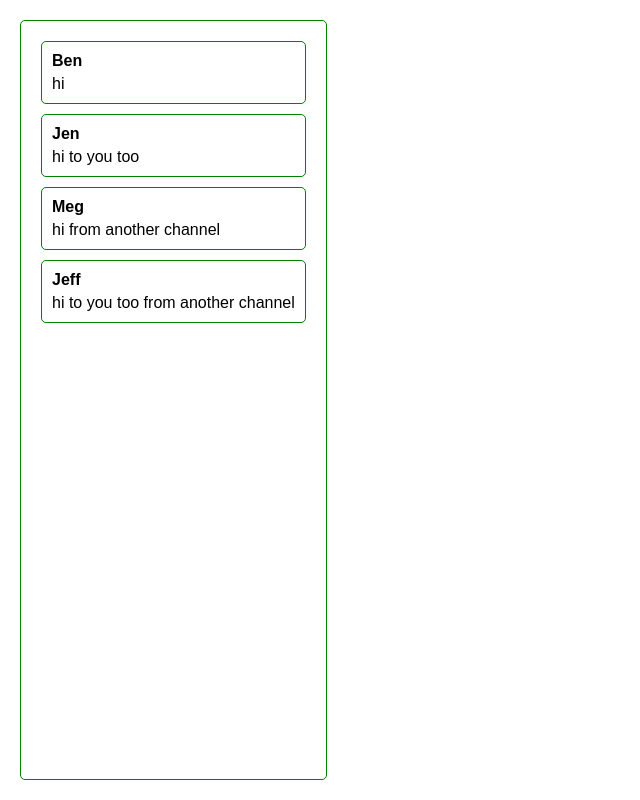
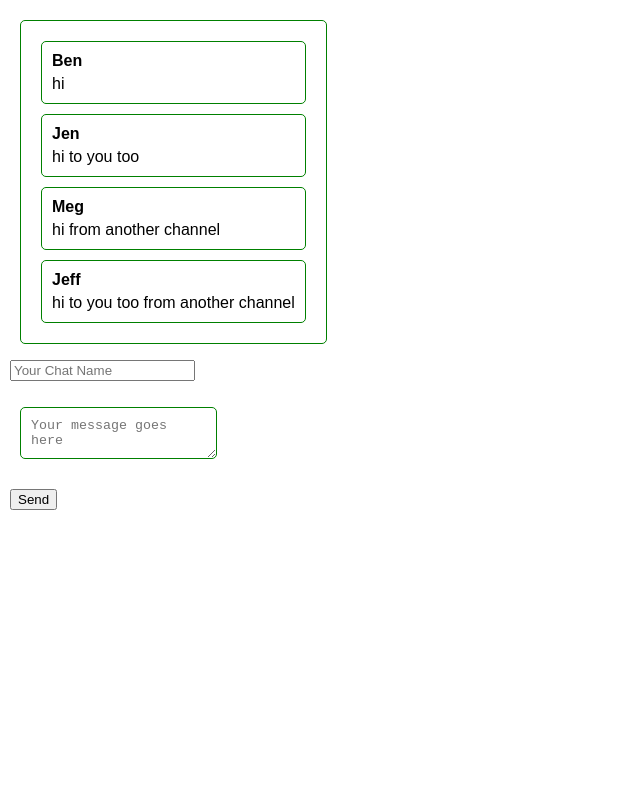
Before and after one commit to tenso2006/chatapp, a React (Create React App) app: page / in a window 1280 px wide. Shown: the whole page, without its empty margins (0-640 px from the left). Built offline with nearby package versions, Linux system fonts and the light colour scheme.

Commit message:
Add: message and user name input form component

```diff
--- a/package.json
+++ b/package.json
@@ -3,6 +3,7 @@
   "version": "0.1.0",
   "private": true,
   "dependencies": {
+    "prop-types": "^15.5.10",
     "react": "^15.6.0",
     "react-dom": "^15.6.0"
   },
--- a/src/App.js
+++ b/src/App.js
@@ -1,12 +1,40 @@
 import React, { Component } from 'react';
 import './App.css';
 import MessagePane from './MessagePane/index.js';
+
+const messages = [
+  {
+    id: 1,
+    text: 'hi',
+    author: 'Ben',
+    channel_id: 1
+  },
+  {
+    id: 2,
+    text: 'hi to you too',
+    author: 'Jen',
+    channel_id: 1
+  },
+  {
+    id: 3,
+    text: 'hi from another channel',
+    author: 'Meg',
+    channel_id: 2
+  },
+  {
+    id: 4,
+    text: 'hi to you too from another channel',
+    author: 'Jeff',
+    channel_id: 2
+  }
+];
+
 
 class App extends Component {
   render() {
     return (
       <div className="App">
-        <MessagePane />
+        <MessagePane messages={messages} />
       </div>
     );
   }
--- /dev/null
+++ b/src/MessagePane/Form/form.js
@@ -0,0 +1,51 @@
+import React, {Component} from 'react';
+
+class Form extends Component {
+  constructor(props) {
+    super(props);
+
+    this.state = {
+      name: '',
+      message: ''
+    };
+
+    this.send=this.send.bind(this);
+    this.updateName=this.updateName.bind(this);
+  }
+
+  send () {
+    console.log("this.name_input.value");
+  }
+
+  updateName (event) {
+    this.setState({name: event.target.value});
+  }
+  render () {
+    return (
+      <div className="MessagePane-Form">
+        <div className="MessagePane-Form-container">
+          <p>
+            <input
+              ref={(node) => {this.name_input = node}}
+              className="name"
+              type='text'
+              placeholder="Your Chat Name"
+              onChange={this.updateName}
+              value={this.state.name}
+            />
+          </p>
+          <p>
+            <textarea
+              className="Message"
+              placeholder="Your message goes here"
+            />
+          </p>
+          <p>
+            <button className="send" onClick={this.send}>Send</button>
+          </p>
+        </div>
+      </div>
+    )
+  }
+}
+export default Form;
--- a/src/MessagePane/index.js
+++ b/src/MessagePane/index.js
@@ -1,31 +1,6 @@
-import React, { Component } from 'react';
-
-const messages = [
-  {
-    id: 1,
-    text: 'hi',
-    author: 'Ben',
-    channel_id: 1
-  },
-  {
-    id: 2,
-    text: 'hi to you too',
-    author: 'Jen',
-    channel_id: 1
-  },
-  {
-    id: 3,
-    text: 'hi from another channel',
-    author: 'Meg',
-    channel_id: 2
-  },
-  {
-    id: 4,
-    text: 'hi to you too from another channel',
-    author: 'Jeff',
-    channel_id: 2
-  }
-];
+import React from 'react';
+import PropTypes from 'prop-types';
+import Form from './Form/form.js';
 
 const Message = ({author, text}) => (
   <div className="Message">
@@ -41,10 +16,21 @@ const List = ({messages}) => {
   </div>
 )};
 
-const MessagePane = () => {
+const MessagePane = ({messages}) => {
   return (
-    <List messages={messages} />
+    <div className="MessagePane">
+      <List messages={messages} />
+      <Form />
+    </div>
   )
 }
 
+MessagePane.defaultProps = {
+  messages: []
+}
+
+MessagePane.propTypes = {
+  messages: PropTypes.array.isRequired
+}
+
 export default MessagePane;
```
